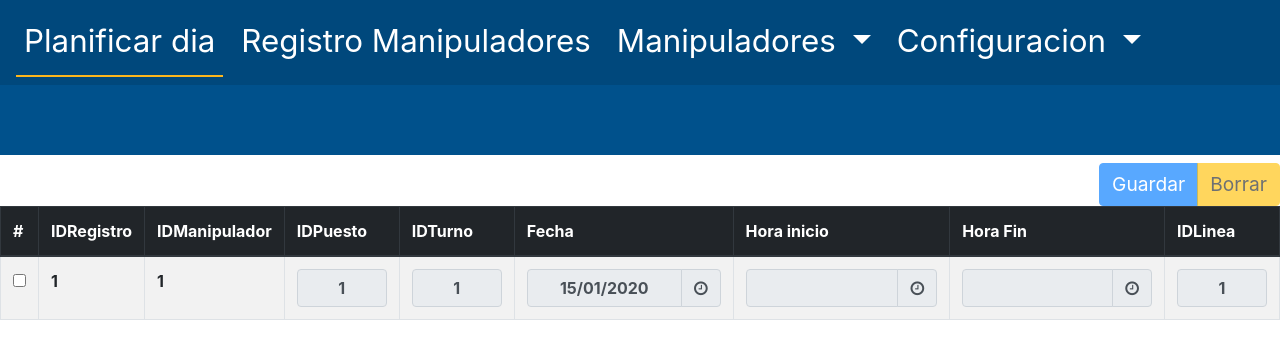
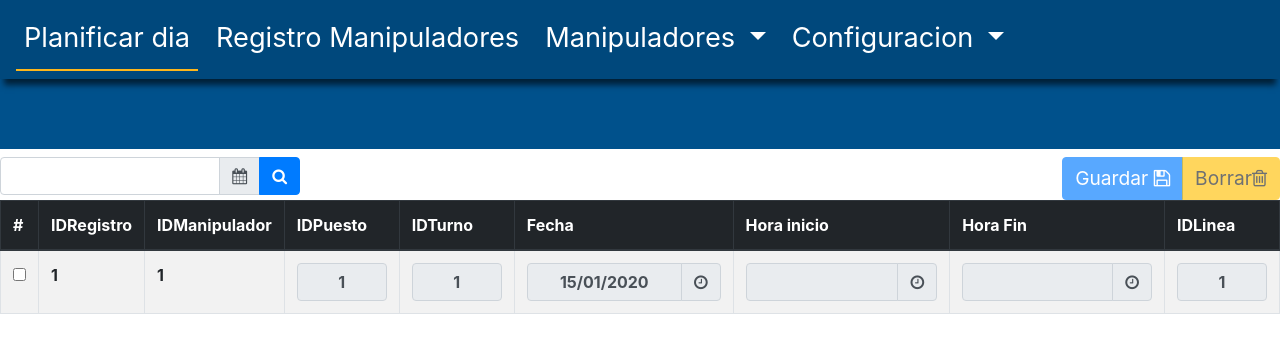
Before and after one commit to Elcurraja/manipuladores, a PHP site: page /registro_manipuladores.php in a window 1280 px wide. Shown: the top 359 px of the page. Run offline with PHP 8.4, Linux system fonts and the light colour scheme; tables that the repository leaves empty or names only in its code hold one stand-in row (values such as "Sample post"); data that the repository does not hold is empty; some libraries are stand-ins or nearby versions.

Commit message:
Registro_manipuladores
Mostrar por fecha

```diff
--- a/core/Config.php
+++ b/core/Config.php
@@ -24,7 +24,7 @@ class Config
                 'pass'               => 'a.1234',
                 'table'              => 'manipuladores',
                 // specify the name of search columns
-                'searchColumns'      => ['dni', 'apellidos'],
+                'searchColumns'      => ['dni', 'nombre', 'apellidos'],
                 // specify order by column. This is optional
                 'orderBy'            => 'dni',
                 // specify order direction e.g. ASC or DESC. This is optional
--- a/css/styles.css
+++ b/css/styles.css
@@ -1,14 +1,8 @@
-ul {
-    list-style-type: none;
-    margin: 0;
-}
-li {
-    margin-right: 10px;
-    float: left;
-}
 .menu, .menu .dropdown-menu{
     background-color: #00487C;
-    font-size: 1.4em;
+}
+.menu{
+    box-shadow: 0px 10px 6px -4px rgba(0,0,0,0.61);
 }
 .menu .dropdown-menu{
     font-size: .7em;
@@ -20,14 +14,23 @@ li {
     height: 70px;
     font-size: 1.7em;
 }
-li.menu a {
+ul {
+    list-style-type: none;
+    margin: 0;
+}
+li {
+    margin-right: 10px;
+    float: left;
+}
+li.menu_li a {
+    font-size: 1.7em;
     display: block;
     color: white;
     text-align: center;
     padding: 10px;
     text-decoration: none;
 }
-li.menu a:hover {
+li.menu_li a:hover {
     background: #00487C;
     color:#fdb61c;
 }
@@ -37,6 +40,10 @@ li.menu a:hover {
 }
 #opciones{
     float:right;
+}
+#busqueda_fecha{
+    float: left;
+    width: 300px;
 }
 tbody tr td input[type="text"], tbody tr td span{
     font-weight: bold;
--- a/html/menu.php
+++ b/html/menu.php
@@ -1,15 +1,15 @@
-<nav class="menu navbar navbar-expand navbar-primary">
+<nav class="menu navbar sticky-top navbar-expand navbar-primary">
     <div class="collapse navbar-collapse" id="navbarSupportedContent">
       <ul class="navbar-nav mr-auto">
-        <li class="menu nav-item">
+        <li class="menu_li nav-item">
             <a class="nav-link" href="#">Planificar dia</a>
             <div id="divlow1"></div>
         </li>
-        <li class="menu nav-item">
+        <li class="menu_li nav-item">
             <a class="nav-link" href="./registro_manipuladores.php">Registro Manipuladores</a>
             <div id="divlow2"></div>
         </li>
-        <li class="menu nav-item dropdown">
+        <li class="menu_li nav-item dropdown">
             <a class="nav-link dropdown-toggle" href="#" id="navbarDropdownMenuLink" data-toggle="dropdown" aria-haspopup="true" aria-expanded="false">
                 Manipuladores
               </a>
@@ -20,7 +20,7 @@
                 <a class="dropdown-item" href="./ausencias.php">Ausencias</a>
               </div>
         </li>
-        <li class="menu nav-item dropdown ">
+        <li class="menu_li nav-item dropdown ">
             <a class="nav-link dropdown-toggle" href="#" id="navbarDropdownMenuLink" data-toggle="dropdown" aria-haspopup="true" aria-expanded="false">
                 Configuracion
               </a>
--- /dev/null
+++ b/js/registro_manipuladores.js
@@ -0,0 +1,54 @@
+//DESHABILITAMOS O HABILITAMOS LA FILA DE INPUTS SI ESTA MARCADO EL CHECKBOX
+$("#tabla td").change(function(){
+    var elementos = $(this).parent()[0];
+    if($(elementos).find("input:checked").val()){
+        var hijos =$(elementos).find("input[type=text]").prop("disabled",false);
+        $(elementos).css('background-color','#FFE189')
+    }
+    else {
+        var hijos =$(elementos).find("input[type=text]").prop("disabled",true);
+        $(elementos).css('background-color','')
+    }
+})
+//MOSTRAMOS U OCULTAMOS EL MENU PARA GUARDAR O BORRAR
+$(".checkedit").on("change",function(){
+    var countchecked = false;
+    $(".checkedit").each(function(){
+        if($(this).is(":checked")){
+            countchecked = true;
+            return false;
+        }
+    });
+    if(countchecked){
+        // $("#opciones").css("display","block");
+        $("#opciones .boton").prop("disabled",false);
+    }
+    else{
+        // $("#opciones").css("display","none");
+        $("#opciones .boton").prop("disabled",true);
+    }
+})
+
+$('#busqueda_fecha').datetimepicker({
+    locale: 'es',
+    format: 'L',
+});
+
+function mostrarRegistroPorFecha(){
+
+    $.ajax({
+        url:"registro_manipuladores.php",
+        type:"POST",
+        data: {
+            op:"busqueda_fecha",
+            fecha:$("#busqueda_fecha").datetimepicker('date').format('L'),
+        },
+        success:function(response){
+            //$('body').empty().html(response);
+
+        },
+        error:function(jqXHR, textStatus, errorThrown){
+
+        }
+    })
+}
--- a/php/registro_manipuladores_f.php
+++ b/php/registro_manipuladores_f.php
@@ -1,7 +1,14 @@
 <?php
-function mostrarRegistroManipuladores(){
+function mostrarRegistroManipuladores($fecha="todos"){
     $conn=mysql_manipuladores();
-    $query= "SELECT * from registro_manipuladores";
+    if($fecha=="todos"){
+        $query= "SELECT * FROM registro_manipuladores";
+    }
+    else{
+        $var= str_replace("/","-",$fecha);
+        $fechaF=date("Y-m-d",strtotime($var));
+        $query= "SELECT * FROM registro_manipuladores WHERE fecha='$fechaF'";
+    }
     $resultQuery =$conn->query($query);
     $i=1;
     while ($fila = $resultQuery->fetch_assoc()){
--- a/registro_manipuladores.php
+++ b/registro_manipuladores.php
@@ -33,10 +33,20 @@
         }
     }
 ?>
+
+        <div class="input-group date" id="busqueda_fecha" data-target-input="nearest">
+            <input type="text" class="form-control datetimepicker-input" data-target="#busqueda_fecha" />
+            <div class="input-group-append" data-target="#busqueda_fecha" data-toggle="datetimepicker">
+                <div class="input-group-text"><i class="fa fa-calendar"></i></div>
+                <button type="button" class="btn btn-primary" onclick ="mostrarRegistroPorFecha();"><i class="fa fa-search"></i></button>
+            </div>
+        </div>
+
     <div class="btn-group" id="opciones">
-        <button type="button" class="btn boton btn-primary" onclick ="guardarCampos();" disabled="disabled">Guardar</button>
-        <button type="button" class="btn boton btn-warning" data-toggle="modal" data-target="#modal_confirm_borrar" disabled="disabled">Borrar</button>
+        <button type="button" class="btn boton btn-primary" onclick ="guardarCampos();" disabled="disabled">Guardar <i class="fa fa-floppy-o"></i></button>
+        <button type="button" class="btn boton btn-warning" data-toggle="modal" data-target="#modal_confirm_borrar" disabled="disabled">Borrar<i class="fa fa-trash-o"></i></button>
     </div>
+    <div id="tabla">
         <div id="table-responsive">
             <table class="table table-striped table-bordered">
                 <thead class="thead-dark">
@@ -54,6 +64,12 @@
                 </thead>
                     <tbody>
                     <?php
+                    if(isset($_POST['op']) && $_POST['op']=="busqueda_fecha"){
+                        include("php/registro_manipuladores_f.php");
+                        if(isset($_POST['fecha'])){
+                            mostrarRegistroManipuladores($_POST['fecha']);
+                        }
+                    }
                     if(!$_POST){
                         include("php/registro_manipuladores_f.php");
                             mostrarRegistroManipuladores();
@@ -62,6 +78,7 @@
 
                 </tbody>
             </table>
+        </div>
     </div>
 
 <!-- Modal -->
@@ -106,6 +123,6 @@
     <script type="text/javascript" src="js/moment_locale_es.js"></script>
     <script type="text/javascript" src="js/tempusdominus-bootstrap-4.min.js"></script>
     <script type="text/javascript" src="js/ajaxlivesearch.min.js"></script>
-    <script src="js/tipolinea.js"></script>
+    <script src="js/registro_manipuladores.js"></script>
 </body>
 </html>
```
Also changed, not shown: js/ausencias.js (+7 -6 lines). Lines whose indentation alone changed are shown as unchanged.
